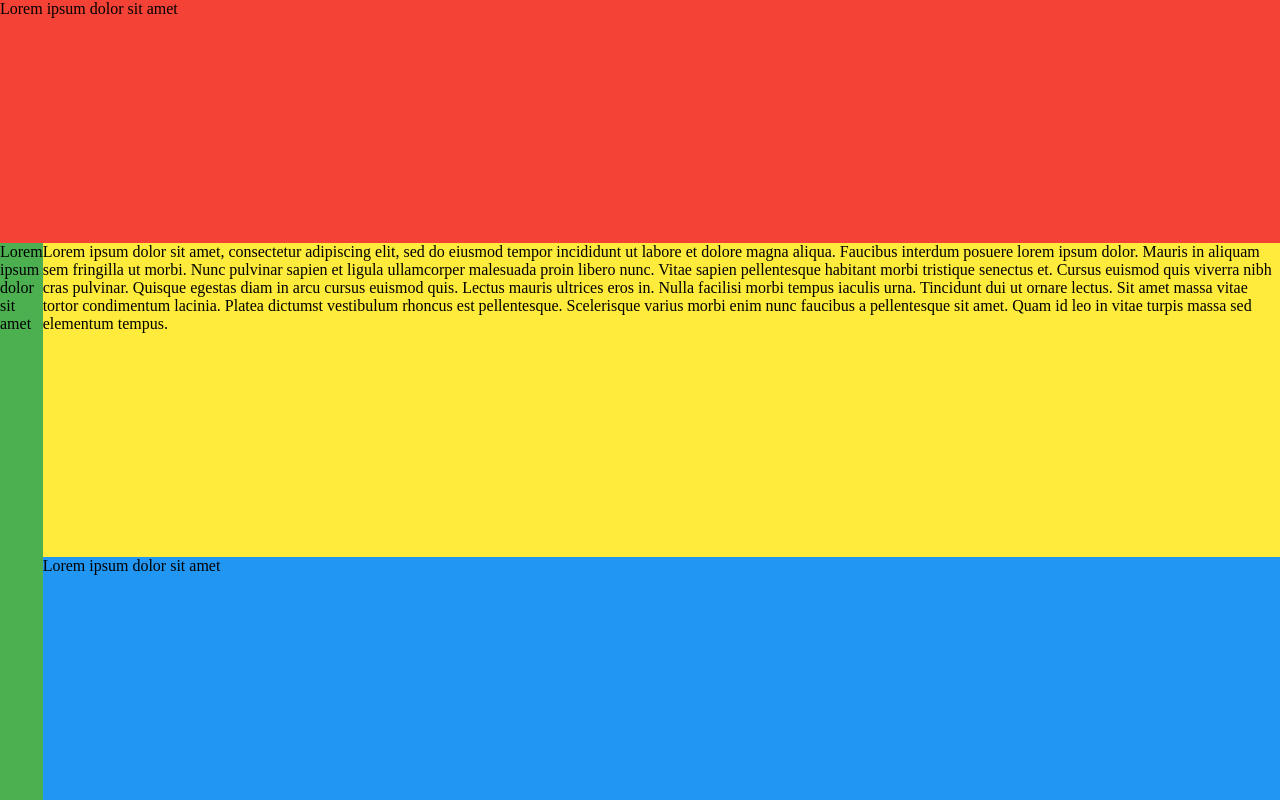
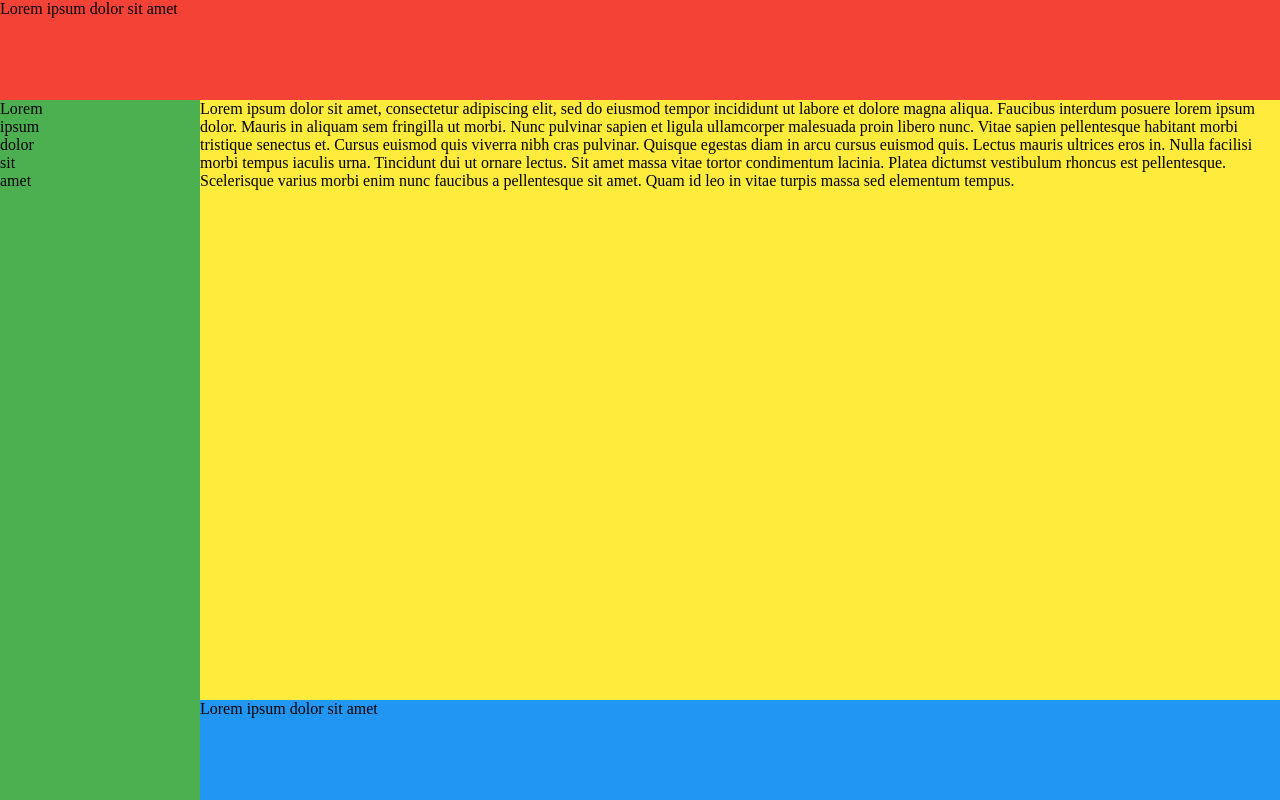
Before and after one commit to bigavilanezb00/bigavilanezb00.github.io, a plain HTML site: page smx/m8/cssgrid/scaffold/scaffold1/index.html in a window 1280 px wide. Drawn offline with Linux system fonts and the light colour scheme.

Commit message:
scaffold1

```diff
--- a/smx/m8/cssgrid/scaffold/scaffold1/index.html
+++ b/smx/m8/cssgrid/scaffold/scaffold1/index.html
@@ -14,7 +14,9 @@
         grid-template-areas:
         "a a"
         "b c"
-        "b d"
+        "b d";
+        grid-template-rows: 100px  1fr  100px;
+        grid-template-columns: 200px 1fr;
     }
     .section1 {
         grid-area: a;
```
